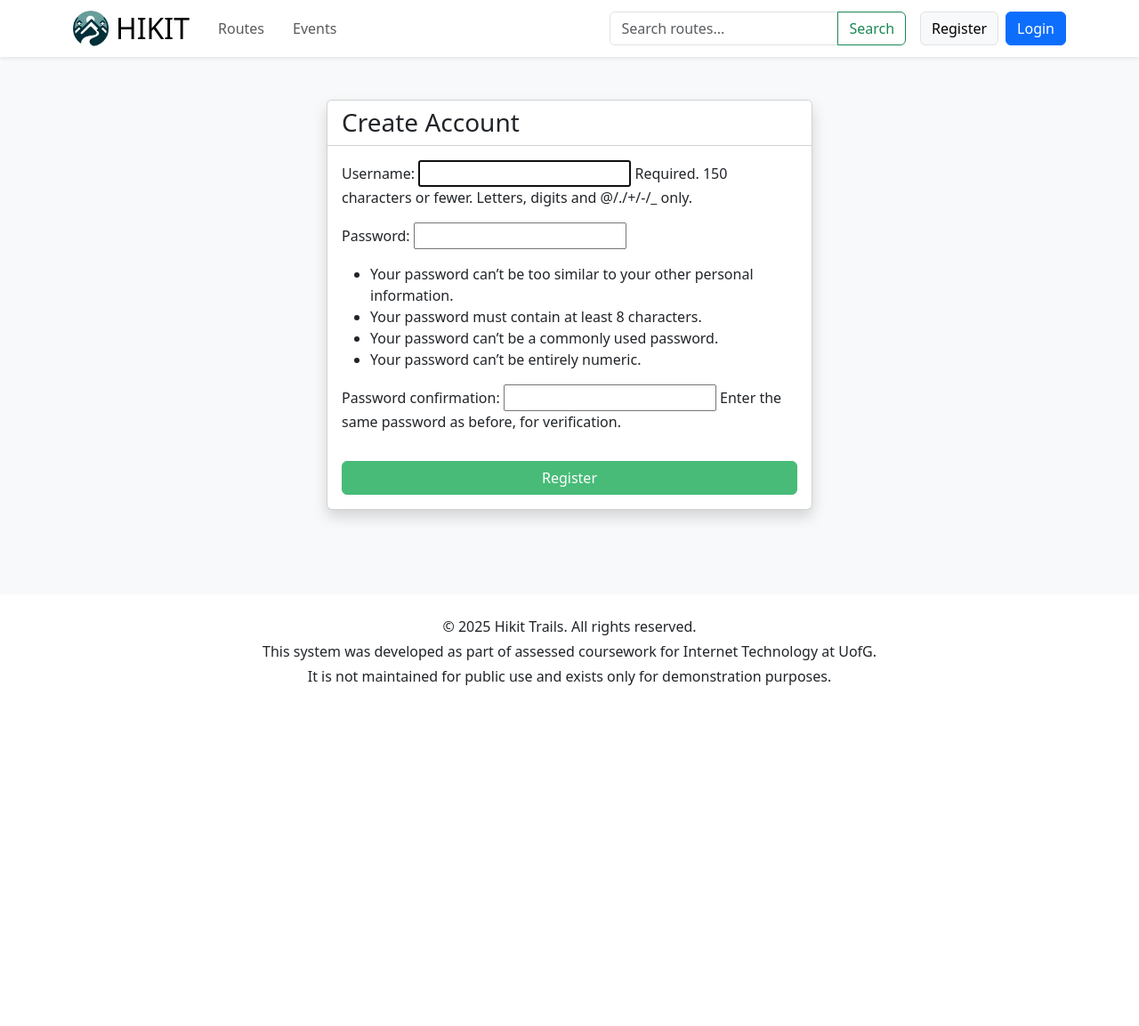
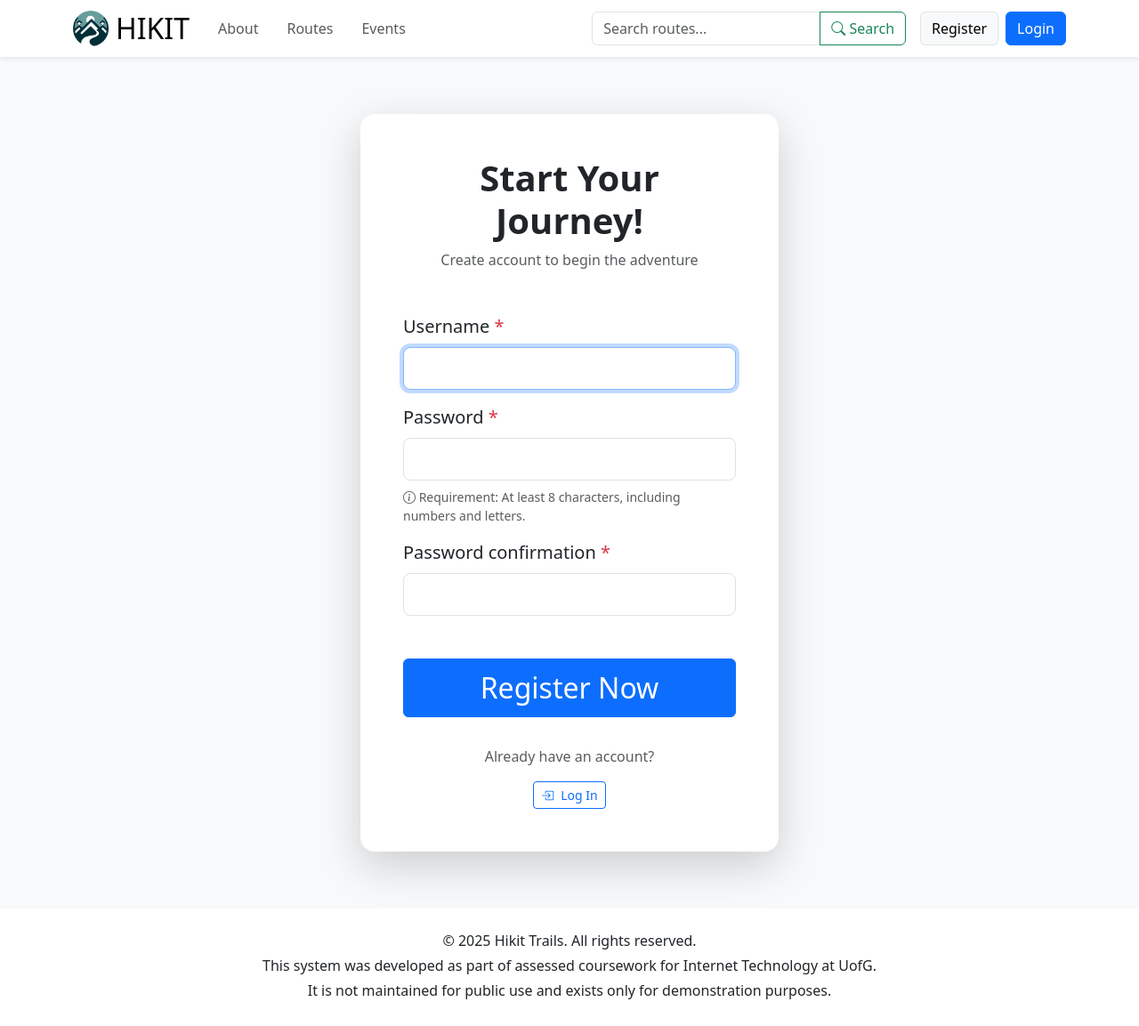
Before and after one commit to Elwood9245/hikit, a Django app: page /register/ in a window 1280 px wide. Shown: the whole page at 89% size. Before the commit the page ends 770 px from the top, so only its background shows below. Run offline with Django 4.2, Linux system fonts and the light colour scheme; some libraries are stand-ins or nearby versions.

Commit message:
feat(/templates): Improve the apperence of login & register

```diff
--- a/hikit/models.py
+++ b/hikit/models.py
@@ -1,4 +1,3 @@
-# hikit/models.py
 from django.db import models
 from django.contrib.auth.models import User
 
--- a/hikit/settings.py
+++ b/hikit/settings.py
@@ -22,6 +22,7 @@ INSTALLED_APPS = [
     'django.contrib.staticfiles',
     'bootstrap5',
     'hikit',
+    'widget_tweaks',
 ]
 
 MIDDLEWARE = [
--- a/hikit/static/css/style.css
+++ b/hikit/static/css/style.css
@@ -71,3 +71,13 @@
 .navbar-brand {
     padding: 0.25rem 0;
 }
+
+.auth-container {
+    min-height: 100vh;
+    display: flex;
+    align-items: center;
+}
+
+.invalid-feedback {
+    font-size: 0.9rem;
+}
--- /dev/null
+++ b/hikit/templates/about.html
@@ -0,0 +1,6 @@
+{% extends 'base.html' %}
+
+{% block content %}
+<h1>About Us</h1>
+
+{% endblock %}
--- a/hikit/templates/base.html
+++ b/hikit/templates/base.html
@@ -1,8 +1,10 @@
 {% load bootstrap5 %}
 {% load static %}
+{% load widget_tweaks %}
 <!DOCTYPE html>
 <html lang="en">
 <head>
+<link rel="stylesheet" href="https://cdn.jsdelivr.net/npm/bootstrap-icons@1.11.3/font/bootstrap-icons.min.css">
     <meta charset="UTF-8">
     <meta name="viewport" content="width=device-width, initial-scale=1.0">
     <title>{% block title %}Hikit - Hiking Trails{% endblock %}</title>
@@ -32,6 +34,9 @@
             <div class="collapse navbar-collapse" id="mainNav">
                 <!-- 左侧导航项 -->
                 <ul class="navbar-nav me-auto mb-2 mb-lg-0">
+                     <li class="nav-item">
+                        <a class="nav-link px-3" href="{% url 'about' %}">About</a>
+                    </li>
                     <li class="nav-item">
                         <a class="nav-link px-3" href="{% url 'route_list' %}">Routes</a>
                     </li>
--- a/hikit/urls.py
+++ b/hikit/urls.py
@@ -4,6 +4,7 @@ from . import views
 urlpatterns = [
     #    path('admin/', admin.site.urls),
     path('', views.home, name='home'),
+    path('about', views.about, name='about'),
 
     # route
     path('routes/', views.route_list, name='route_list'),
--- a/hikit/views.py
+++ b/hikit/views.py
@@ -7,6 +7,9 @@ from .forms import RouteForm
 def home(request):
     routes = Route.objects.all().order_by('-created_at')
     return render(request, 'home.html', {'routes': routes})
+
+def about(request):
+    return render(request, 'about.html')
 
 def route_list(request):
     routes = Route.objects.all()
--- a/templates/register.html
+++ b/templates/register.html
@@ -1,22 +1,68 @@
 {% extends 'base.html' %}
-
+{% load widget_tweaks %}
 {% block title %}Register - Hikit Trails{% endblock %}
 
 {% block content %}
-<div class="row justify-content-center">
-    <div class="col-md-6">
-        <div class="card shadow">
-            <div class="card-header bg-white">
-                <h3 class="card-title mb-0">Create Account</h3>
-            </div>
-            <div class="card-body">
-                <form method="post">
-                    {% csrf_token %}
-                    {{ form.as_p }}
-                    <button type="submit" class="btn btn-success w-100 mt-3">Register</button>
-                </form>
+    <!-- Auth Container -->
+    <section class="container py-3 bg-light">
+        <div class="auth-container mx-auto" style="max-width: 470px;">
+            <!-- Card Container -->
+            <div class="card border-0 shadow-lg rounded-4 overflow-hidden">
+
+                <div class="card-body p-5">
+                    <form method="POST" class="needs-validation" novalidate>
+                        {% csrf_token %}
+                        <div class="text-center mb-5">
+                            <h3 class="fw-bold display-6">Start Your Journey!</h3>
+                            <p class="text-muted">Create account to begin the adventure</p>
+                        </div>
+                        <div class="row g-3">
+                            {% for field in form %}
+                                <div class="col-12">
+                                    <!-- Field Label -->
+                                    <label for="{{ field.id_for_label }}" class="form-label fs-5">
+                                        {{ field.label }}
+                                        {% if field.field.required %}<span class="text-danger">*</span>{% endif %}
+                                    </label>
+
+                                    <!-- Input Field -->
+                                    {% render_field field class="form-control form-control-lg" %}
+
+                                    <!-- Password Requirements -->
+                                    {% if field.name == "password1" %}
+                                        <div class="form-text mt-2 text-muted">
+                                            <i class="bi bi-info-circle"></i> Requirement: At least 8 characters,
+                                            including numbers and letters.
+                                        </div>
+                                    {% endif %}
+
+                                    <!-- Error Messages -->
+                                    {% for error in field.errors %}
+                                        <div class="invalid-feedback d-block mt-2">
+                                            <i class="bi bi-exclamation-circle me-2"></i>{{ error }}
+                                        </div>
+                                    {% endfor %}
+                                </div>
+                            {% endfor %}
+                        </div>
+
+                        <!-- Submit Button -->
+                        <div class="d-grid gap-3 mt-5">
+                            <button type="submit" class="btn btn-primary btn-block py-2 fs-2">Register Now</button>
+
+                            <!-- Login Link -->
+                            <div class="text-center mt-3">
+                                <p class="text-muted mb-3">
+                                    Already have an account?
+                                </p>
+                                <a href="{% url 'login' %}" class="btn btn-sm btn-outline-primary">
+                                    <i class="bi bi-box-arrow-in-right me-2"></i>Log In
+                                </a>
+                            </div>
+                        </div>
+                    </form>
+                </div>
             </div>
         </div>
-    </div>
-</div>
+    </section>
 {% endblock %}
```
Also changed, not shown: templates/login.html (+56 -14 lines).
